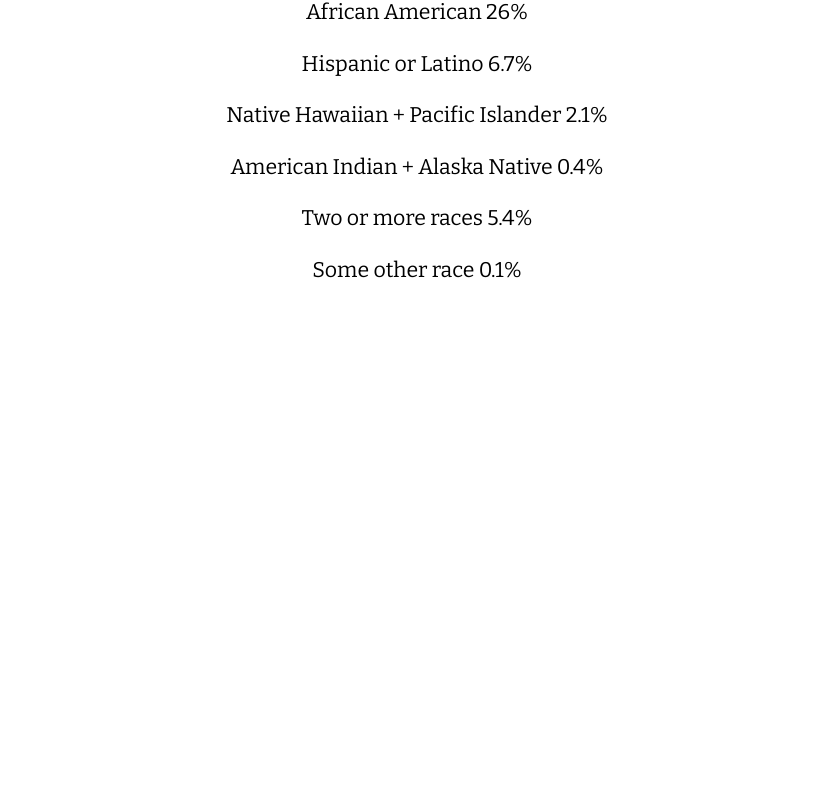
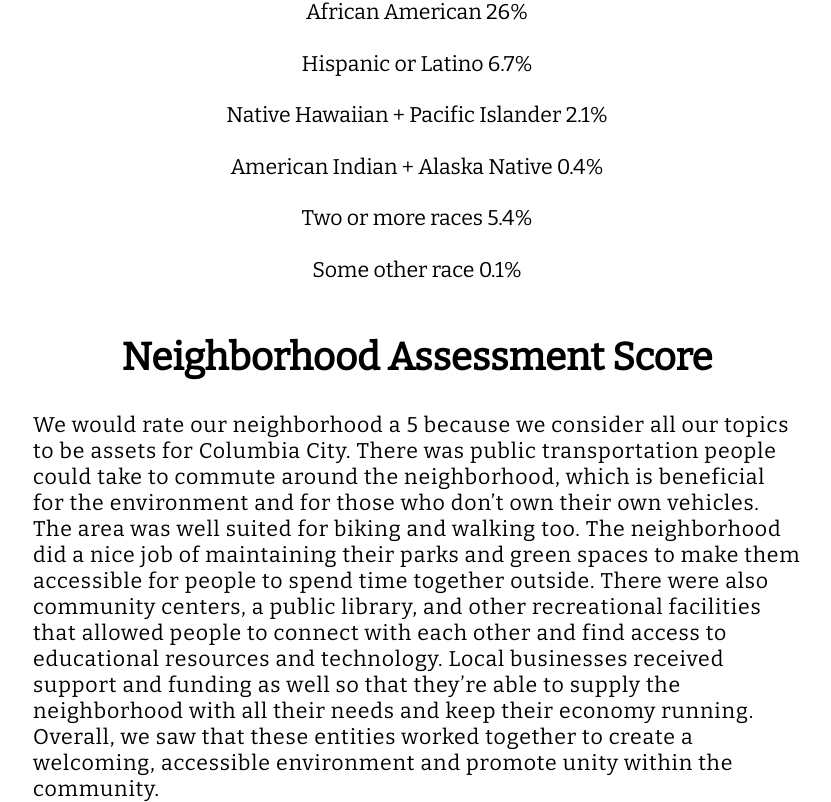
Before and after one commit to comptergeeks/ColumbiaCityWebsite, a React (Create React App) app: page / in a window 1280 px wide. Shown: the part 1228-2030 px from the top of the page, without its empty margins (223-1054 px from the left). Before the commit the page ends 1524 px from the top, so only its background shows below. Built offline with nearby package versions, Linux system fonts and the light colour scheme; a web font is replaced by a local one.

Commit message:
added neighborhood assesment

```diff
--- a/src/App.js
+++ b/src/App.js
@@ -17,7 +17,6 @@ function App() {
           <h2>Background Info</h2>
           <p>Columbia City is a diverse neighborhood in Seattle, Washington with a long history. In 1891, an electric railway line was built, which ran through the area, and the surrounding land was developed into a town. After World War II, the neighborhood was in poor conditions, but public and private contributions revitalized Columbia City. Minority groups and other citizens settled in the area and helped the business district grow and thrive. The neighborhood earned the Landmark District status in 1978 and continues to preserve its historic commercial and residential buildings while making room for more public establishments and community events.</p>
           <h2>Diversity</h2>
-
           <div className="flex-diversity">
             <div className="child">
             <DisplayCounter group="White " finalValue ="32" decimalCount ="0" />
@@ -44,6 +43,10 @@ function App() {
             <DisplayCounter group="Some other race " finalValue = "0.1" decimalCount ="1"/>
             </div>
           </div>
+          <h2>Neighborhood Assessment Score</h2>
+          <p>We would rate our neighborhood a 5 because we consider all our topics to be assets for Columbia City. There was public transportation people could take to commute around the neighborhood, which is beneficial for the environment and for those who don’t own their own vehicles. The area was well suited for biking and walking too. The neighborhood did a nice job of maintaining their parks and green spaces to make them accessible for people to spend time together outside. There were also community centers, a public library, and other recreational facilities that allowed people to connect with each other and find access to educational resources and technology. Local businesses received support and funding as well so that they’re able to supply the neighborhood with all their needs and keep their economy running. Overall, we saw that these entities worked together to create a welcoming, accessible environment and promote unity within the community.
+
+          </p>
         </div>
 
     </div>
```
